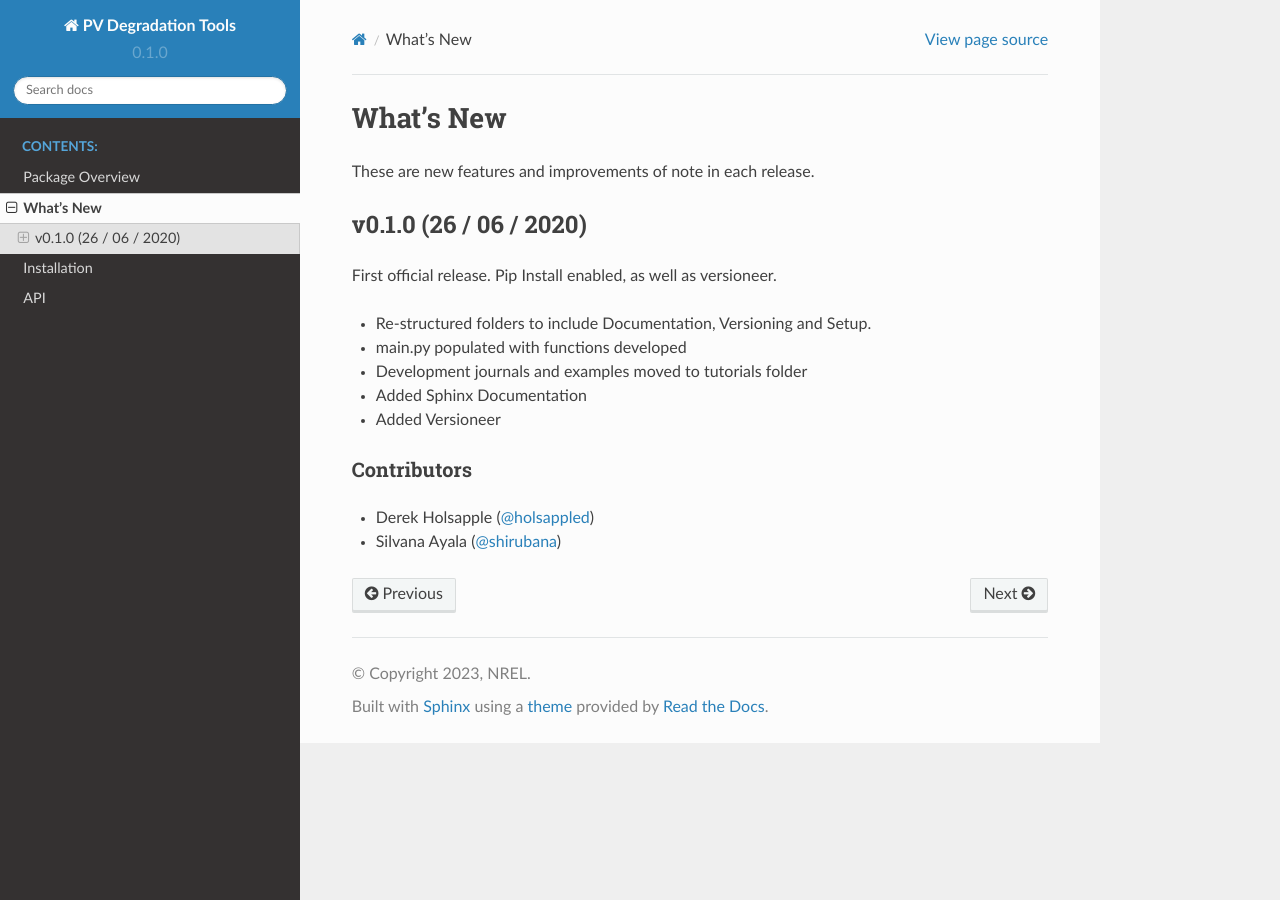
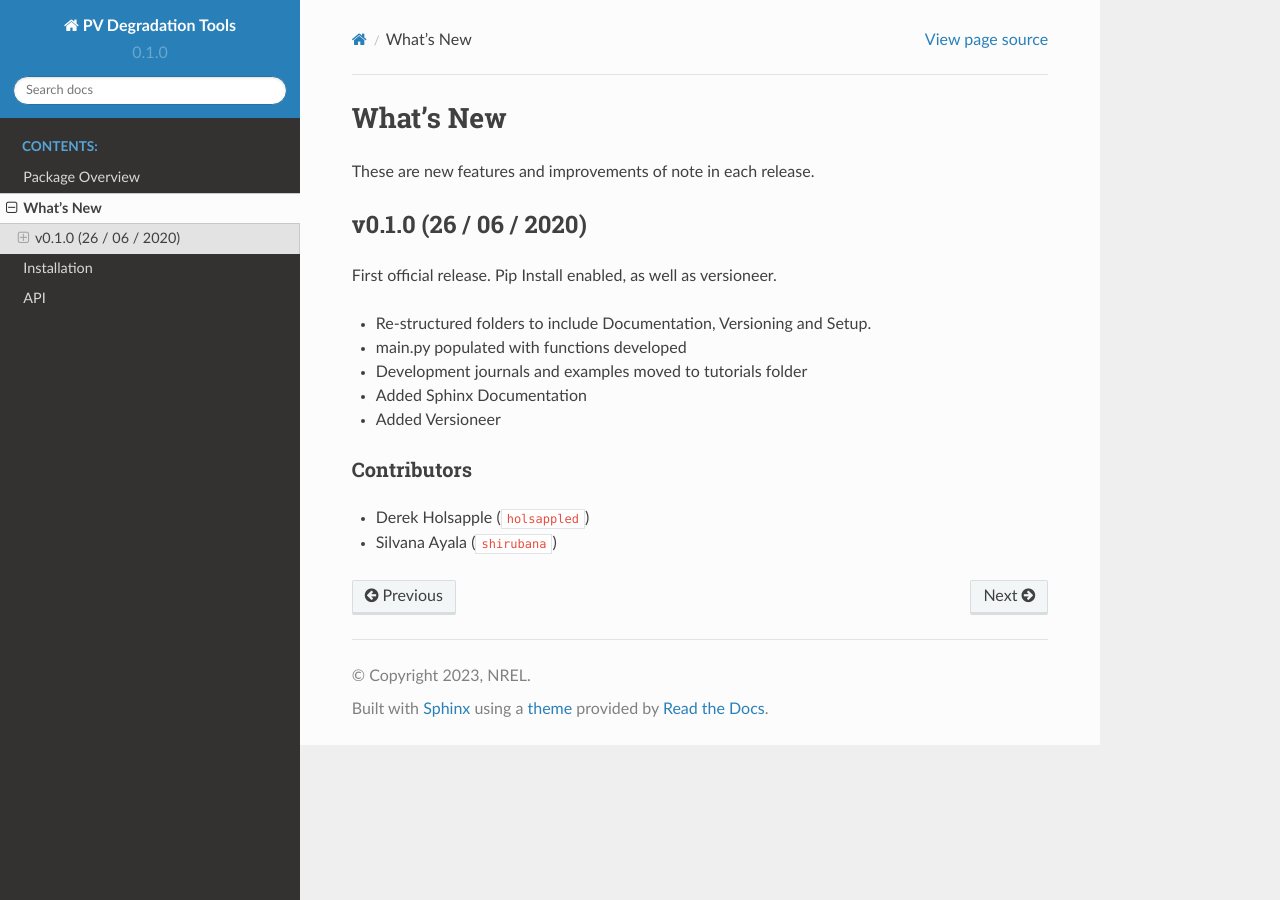
Before and after one commit to NREL/PVDegradationTools, a Sphinx documentation site: the page built from docs/sphinx/source/whatsnew.rst, in a window 1280 px wide. Built offline with Sphinx 7.4.7 and the Read the Docs theme 2.0.0, drawn with Linux system fonts in a browser that asks for light colours; cross-references to code outside the pages are shown as plain code.

```diff
--- a/docs/sphinx/source/conf.py
+++ b/docs/sphinx/source/conf.py
@@ -191,11 +191,11 @@ latex_documents = [
 #latex_domain_indices = True
 """
 # extlinks alias #TODO: check if those are working
-extlinks = {'issue': ('https://github.com/NREL/pvdeg/issues/%s', 'GH %s'),
-            'pull': ('https://github.com/NREL/pvdeg/pull/%s', 'GH %s'),
-            'wiki': ('https://github.com/NREL/pvdeg/wiki/%s', 'wiki %s'),
-            'doi': ('http://dx.doi.org/%s', 'DOI: %s'),
-            'ghuser': ('https://github.com/%s', '@%s')}
+# extlinks = {'issue': ('https://github.com/NREL/pvdeg/issues/%s', 'GH %s'),
+#             'pull': ('https://github.com/NREL/pvdeg/pull/%s', 'GH %s'),
+#             'wiki': ('https://github.com/NREL/pvdeg/wiki/%s', 'wiki %s'),
+#             'doi': ('http://dx.doi.org/%s', 'DOI: %s'),
+#             'ghuser': ('https://github.com/%s', '@%s')}
 """
 # -- Options for manual page output ---------------------------------------
 
```
